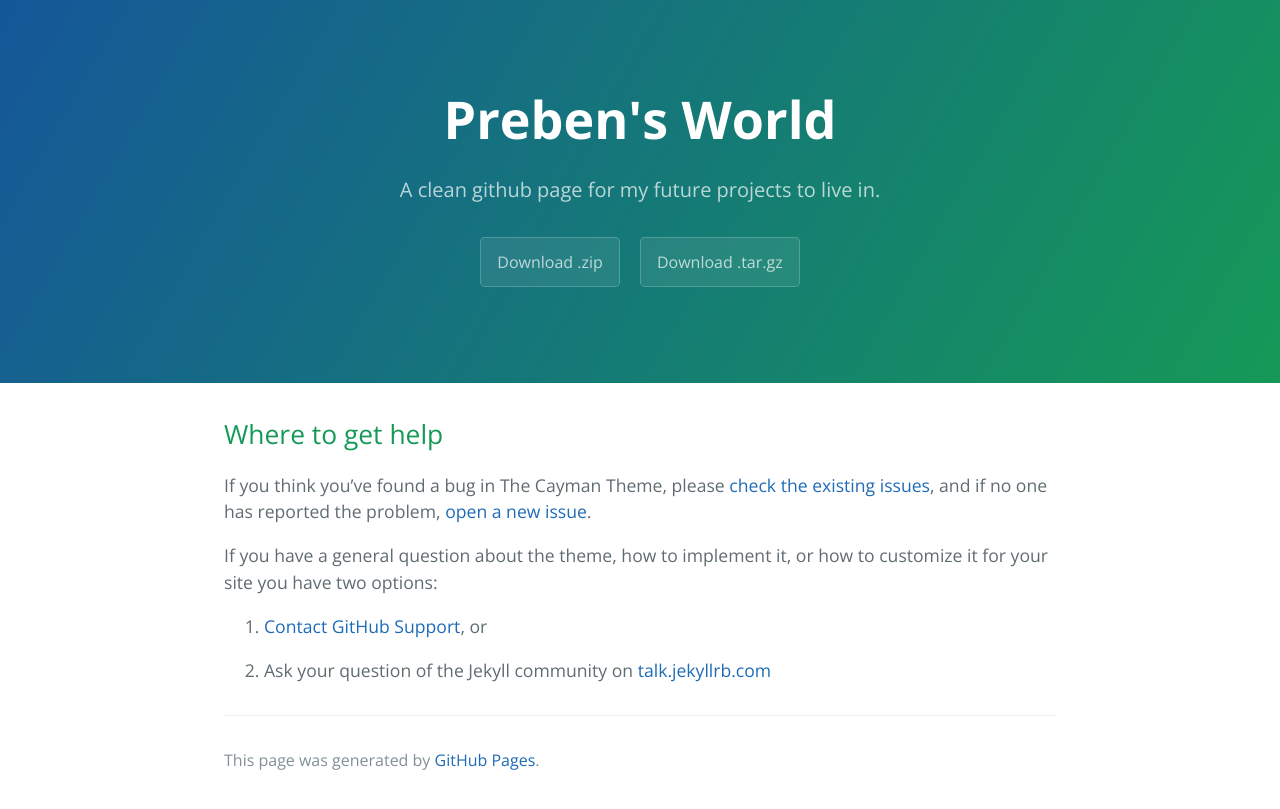
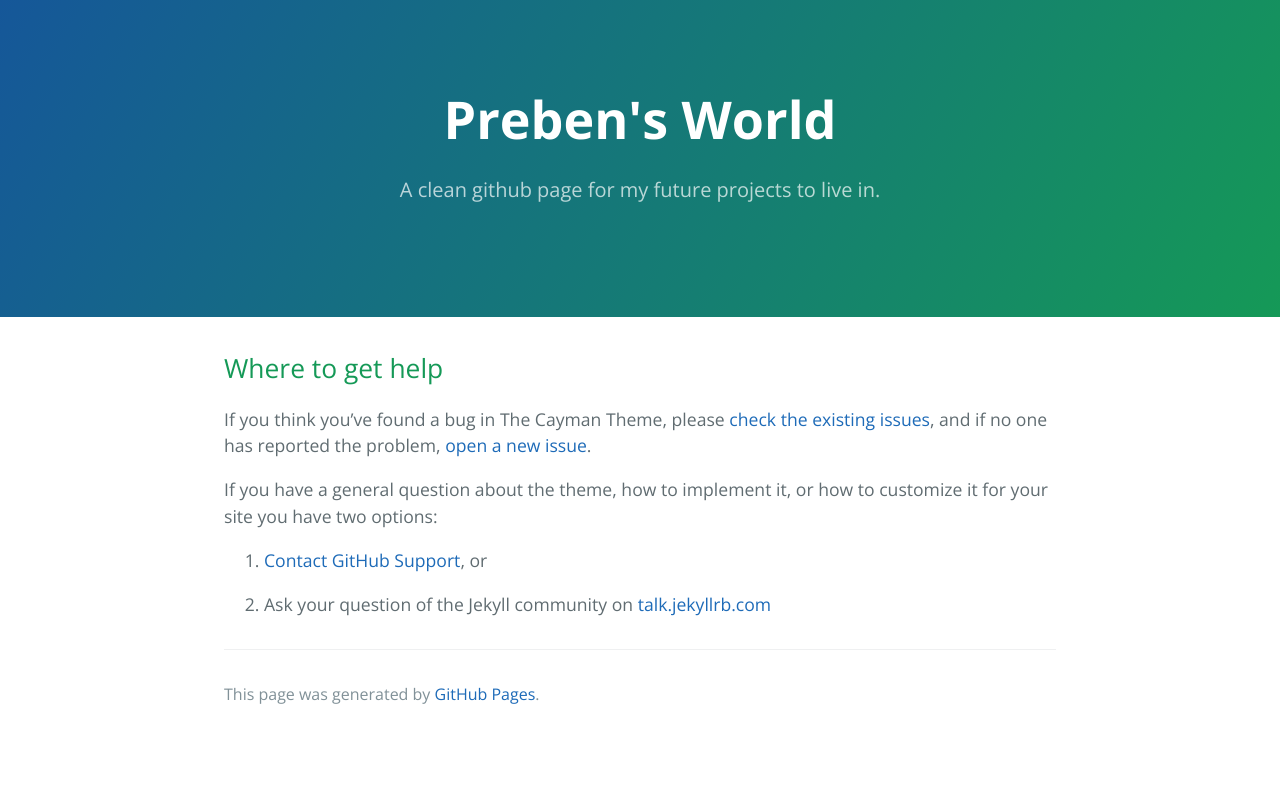
Before and after one commit to prebz89/prebz89.github.io, a Jekyll site: the page built from docs/SUPPORT.md, in a window 1280 px wide. Shown: the top 809 px of the page. Built offline with Jekyll 4.4.1, drawn with Linux system fonts in a browser that asks for light colours; our own code applies the rules of GitHub Pages for plain Markdown files.

Commit message:
removed downloadbuttons

```diff
--- a/_layouts/default.html
+++ b/_layouts/default.html
@@ -15,11 +15,11 @@
       <h2 class="project-tagline">{{ site.description | default: site.github.project_tagline }}</h2>
       {% if site.github.is_project_page %}
         <a href="{{ site.github.repository_url }}" class="btn">View on GitHub</a>
-      {% endif %}
+      {% endif %}<!--
       {% if site.show_downloads %}
         <a href="{{ site.github.zip_url }}" class="btn">Download .zip</a>
         <a href="{{ site.github.tar_url }}" class="btn">Download .tar.gz</a>
-      {% endif %}
+      {% endif %}-->
     </section>
 
     <section class="main-content">
```
